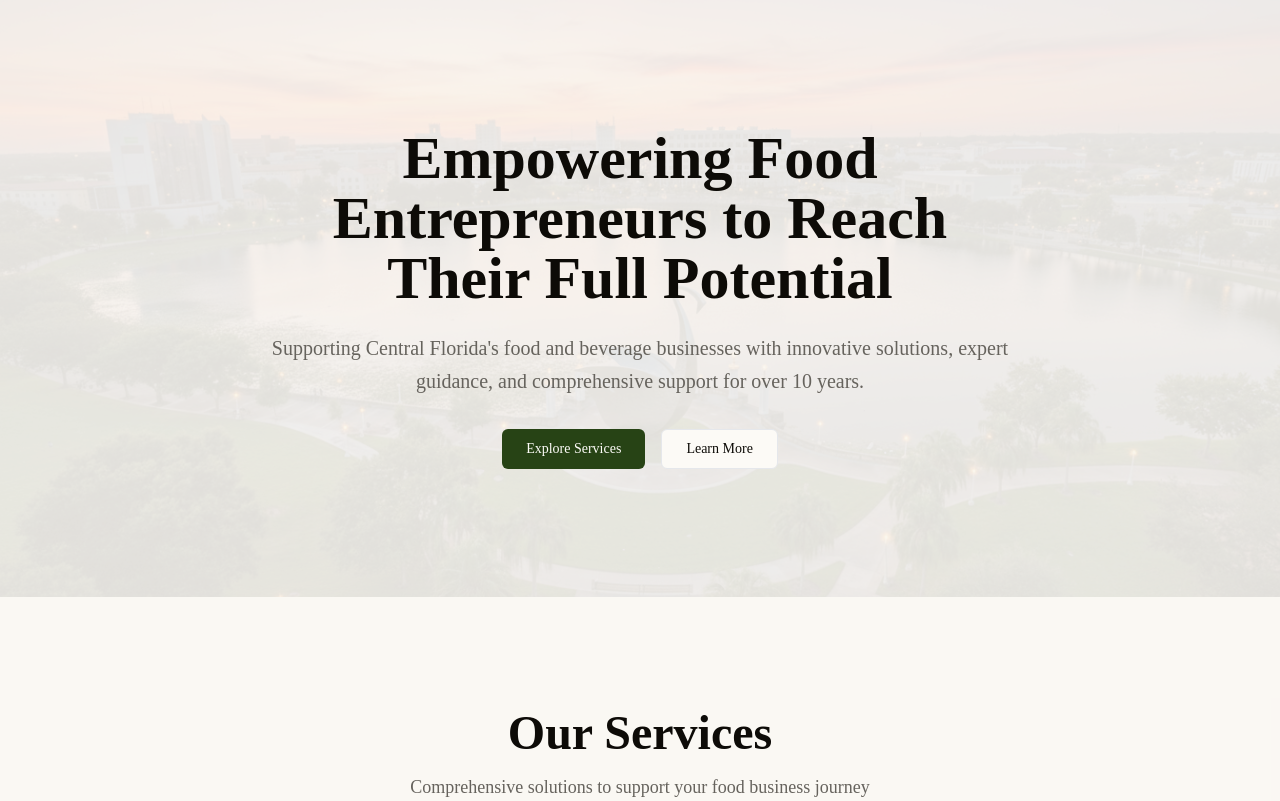
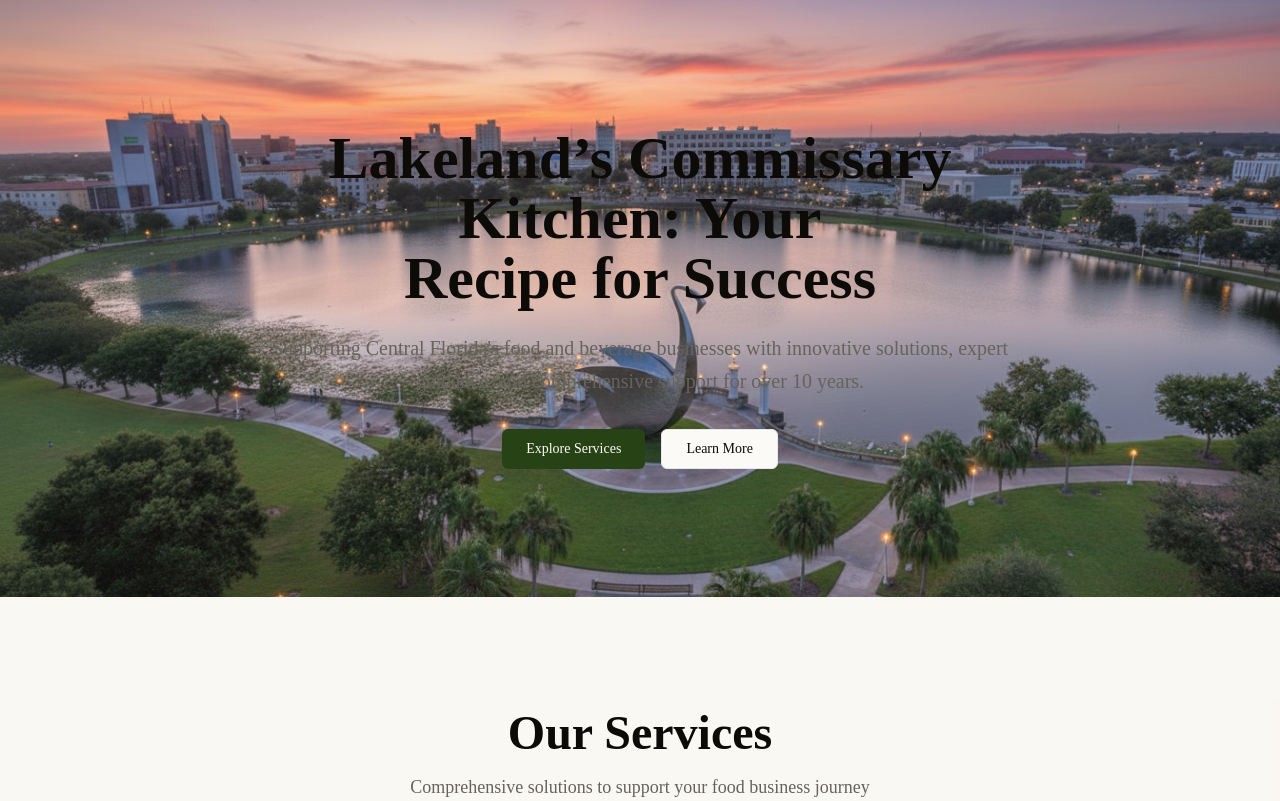
Before and after one commit to YeilerMR/BroadwayCommissary, a PHP site: page /BroadwayCommissary/ in a window 1280 px wide. Shown: the part 65-866 px from the top of the page. Run offline with PHP 8.4, Linux system fonts and the light colour scheme.

Commit message:
Update home.php

```diff
--- a/includes/home.php
+++ b/includes/home.php
@@ -1,11 +1,10 @@
-<section id="home" class="relative bg-muted/30 py-24 md:py-32 overflow-hidden">
+<section id="home" class="relative bg-muted/10 py-24 md:py-32 overflow-hidden">
     <div
-        class="absolute inset-0 img-home bg-cover bg-center opacity-10">
+        class="absolute inset-0 img-home bg-cover bg-center">
     </div>
     <div class="container mx-auto px-4 relative z-10">
         <div class="max-w-3xl mx-auto text-center">
-            <h1 class="text-4xl md:text-6xl font-bold text-balance mb-6 text-foreground">Empowering Food
-                Entrepreneurs to Reach Their Full Potential</h1>
+            <h1 class="text-4xl md:text-6xl font-bold text-balance mb-6 text-foreground">Lakeland’s Commissary Kitchen: Your Recipe for Success</h1>
             <p class="text-xl text-muted-foreground leading-relaxed mb-8">Supporting Central Florida&#x27;s
                 food and beverage businesses with innovative solutions, expert guidance, and comprehensive
                 support for over 10 years.</p>
```
